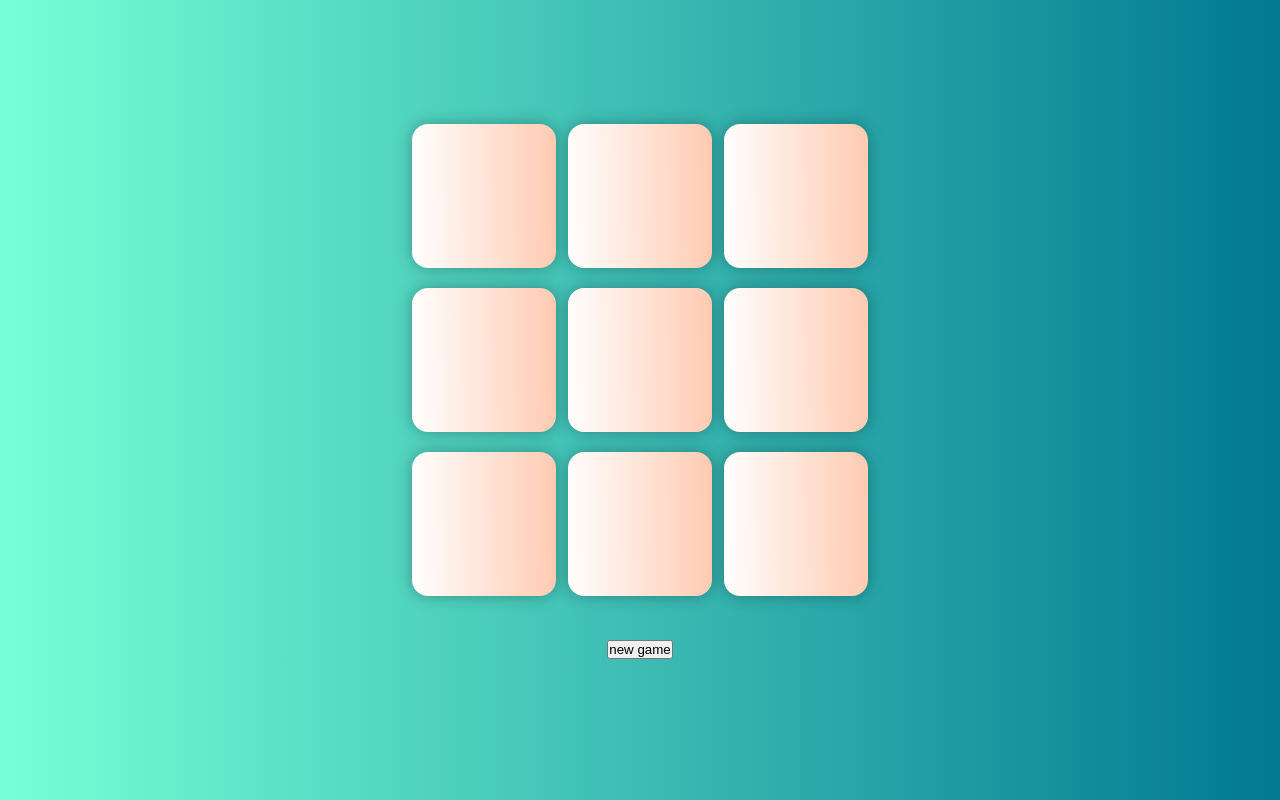
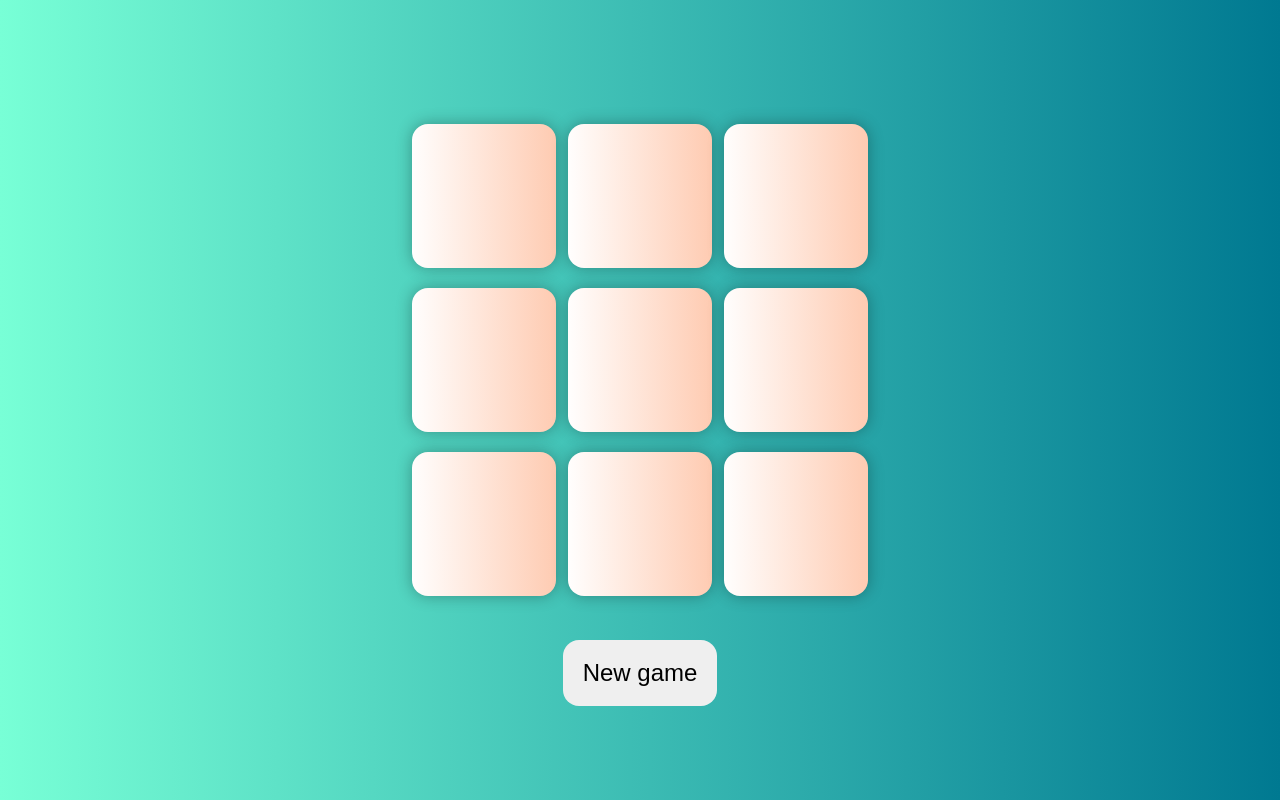
Before and after one commit to Debopri-yo/Tic-Tac-Toe, a plain HTML site: page index.html in a window 1280 px wide. Drawn offline with Linux system fonts and the light colour scheme.

Commit message:
Initial commit with local changes

```diff
--- a/index.html
+++ b/index.html
@@ -26,7 +26,7 @@
       <button class="buttons" data-index="8"></button>
       </div>
       </div>
-        <button id="newGame">new game</button>
+        <button id="newGame">New game</button>
       <script src="script.js" async defer></script>
     </body>
 </html>
--- a/styles.css
+++ b/styles.css
@@ -35,10 +35,10 @@ align-items: center;
   align-items: center;
   gap: 1.5vmin;
 }
-.new-btn{
+#newGame{
 padding: 1.2rem;
 font-size: 1.5rem;
 border-radius: 1rem;
 border: none;
-color: #fff
+color: black
 }
```
